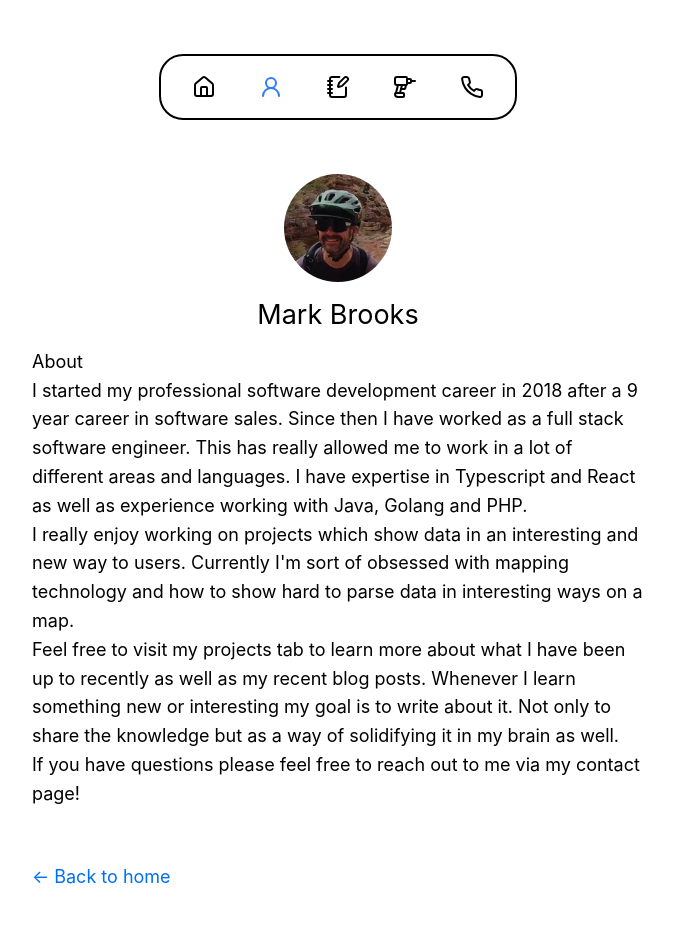
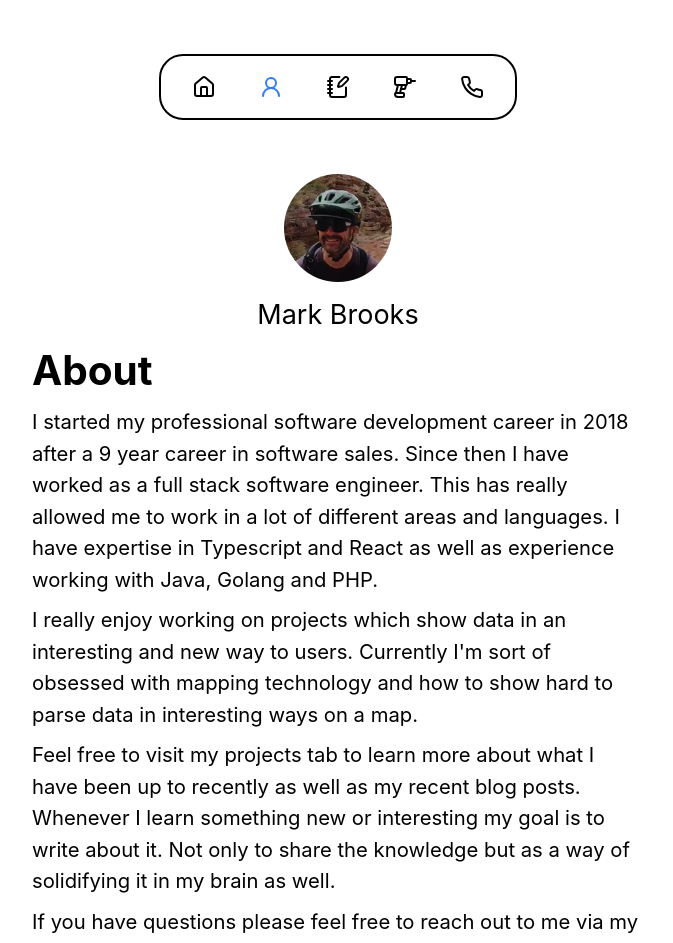
Before and after one commit to brooksmarka/nextjs-blog, a Next.js app: page /about in a window 1280 px wide. Shown: the top 943 px of the page, without its empty margins (302-975 px from the left). Built offline with nearby package versions, Linux system fonts and the light colour scheme.

Commit message:
fix spacing and make things look nice

```diff
--- a/components/Heading.js
+++ b/components/Heading.js
@@ -4,7 +4,7 @@ const Heading = ({ children }) => {
   // CUSTOM HEADING FOR ALL PAGE
   return (
     <FramerWrapper y={0} x={-100}>
-      <h1 className="font-poppins text-primary font-bold text-4xl name_underline max-sm:text-2xl">
+      <h1 className="font-poppins text-primary font-bold text-4xl name_underline max-sm:text-2xl pb-2">
         {children}
       </h1>
     </FramerWrapper>
--- a/pages/about/index.js
+++ b/pages/about/index.js
@@ -1,13 +1,17 @@
 import Layout from "../../components/layout"
+import Heading from "../../components/Heading"
+import FramerWrapper from "../../components/FramerWrapper"
 
 export default function About() {
     return (
         <Layout contact>
-          <h1>About</h1>
-          <p>I started my professional software development career in 2018 after a 9 year career in software sales. Since then I have worked as a full stack software engineer. This has really allowed me to work in a lot of different areas and languages. I have expertise in Typescript and React as well as experience working with Java, Golang and PHP.</p>
-          <p>I really enjoy working on projects which show data in an interesting and new way to users.  Currently I'm sort of obsessed with mapping technology and how to show hard to parse data in interesting ways on a map.</p>
-          <p>Feel free to visit my projects tab to learn more about what I have been up to recently as well as my recent blog posts.  Whenever I learn something new or interesting my goal is to write about it.  Not only to share the knowledge but as a way of solidifying it in my brain as well.</p>
-          <p>If you have questions please feel free to reach out to me via my contact page!</p>
+          <Heading>About</Heading>
+          <FramerWrapper y={0} x={200}>
+            <p className="font-poppins text-lg w-full text-primary max-sm:text-base py-1">I started my professional software development career in 2018 after a 9 year career in software sales. Since then I have worked as a full stack software engineer. This has really allowed me to work in a lot of different areas and languages. I have expertise in Typescript and React as well as experience working with Java, Golang and PHP.</p>
+            <p className="font-poppins text-lg w-full text-primary max-sm:text-base py-1">I really enjoy working on projects which show data in an interesting and new way to users.  Currently I'm sort of obsessed with mapping technology and how to show hard to parse data in interesting ways on a map.</p>
+            <p className="font-poppins text-lg w-full text-primary max-sm:text-base py-1">Feel free to visit my projects tab to learn more about what I have been up to recently as well as my recent blog posts.  Whenever I learn something new or interesting my goal is to write about it.  Not only to share the knowledge but as a way of solidifying it in my brain as well.</p>
+            <p className="font-poppins text-lg w-full text-primary max-sm:text-base pt-1">If you have questions please feel free to reach out to me via my contact page!</p>
+          </FramerWrapper>
         </Layout>
       )
   }
--- a/pages/blog/index.js
+++ b/pages/blog/index.js
@@ -3,6 +3,8 @@ import utilStyles from '../../styles/utils.module.css';
 import { getSortedPostsData } from '../../lib/posts'
 import Link from 'next/link';
 import Date from '../../components/date';
+import Heading from '../../components/Heading';
+import FramerWrapper from '../../components/FramerWrapper';
 
 export async function getStaticProps() {
     const allPostsData = getSortedPostsData();
@@ -18,7 +20,12 @@ export default function Blog({allPostsData}) {
     return (
         <Layout contact>
           <section className={`${utilStyles.headingBlog} ${utilStyles.padding1px}`}>
-            <h2>Blog</h2>
+              <Heading>Blog</Heading>
+              <FramerWrapper y={0} x={200}>
+                <p className="font-poppins text-xl w-full text-primary max-sm:text-base pb-2">
+                I write about my projects and other stuff here
+                </p>
+              </FramerWrapper>
               <ul className={utilStyles.list}>
               {allPostsData.map(({ id, date, title }) => (
                   <li className={utilStyles.listItem} key={id}>
--- a/pages/contact/index.js
+++ b/pages/contact/index.js
@@ -1,6 +1,8 @@
 import Layout from "../../components/layout";
 import { Linkedin, Mail, Github } from "lucide-react";
 import Link from "next/link";
+import Heading from "../../components/Heading";
+import FramerWrapper from "../../components/FramerWrapper";
 
 export default function Contact() {
   const items = [
@@ -12,7 +14,12 @@ export default function Contact() {
   return (
     <Layout contact>
       <div className="contactContainer">
-        <h1 className="contactTitle">Contact</h1>
+        <Heading>Contact</Heading>
+        <FramerWrapper y={0} x={200}>
+            <p className="font-poppins text-xl w-full text-primary max-sm:text-base pb-2">
+             If you have questions or just want to chat feel free to reach out to me via the below channels!
+            </p>
+          </FramerWrapper>
         <div className="contactLinkContainer">
           {items.map((item) => (
             <Link
--- a/pages/index.js
+++ b/pages/index.js
@@ -4,6 +4,8 @@ import utilStyles from '../styles/utils.module.css';
 import { getSortedPostsData } from '../lib/posts';
 import Link from 'next/link';
 import Date from '../components/date';
+import Heading from '../components/Heading';
+import FramerWrapper from '../components/FramerWrapper';
 
 export async function getStaticProps() {
   const allPostsData = getSortedPostsData();
@@ -20,11 +22,14 @@ export default function Home({ allPostsData }) {
       <Head>
         <title>{siteTitle}</title>
       </Head>
-      <section className={utilStyles.headingMd}>
-        <p>Hi, I'm Mark, a Software Engineer out of Colorado.</p>
-      </section>
+
+      <FramerWrapper y={0} x={200}>
+            <p className="font-poppins text-xl w-full text-primary max-sm:text-base center text-center pb-5">
+              Hi, I'm Mark, a Software Engineer out of Colorado.
+            </p>
+      </FramerWrapper>
       <section className={`${utilStyles.headingBlog} ${utilStyles.padding1px}`}>
-        <h2>Blog</h2>
+        <Heading>Blog</Heading>
         <ul className={utilStyles.list}>
           {allPostsData.map(({ id, date, title }) => (
             <li className={utilStyles.listItem} key={id}>
--- a/pages/posts/[id].js
+++ b/pages/posts/[id].js
@@ -1,6 +1,7 @@
 import Layout from '../../components/layout';
 import { getAllPostIds, getPostData } from '../../lib/posts'
 import Head from 'next/head';
+import Heading from '../../components/Heading';
 import Date from '../../components/date';
 import utilStyles from '../../styles/utils.module.css';
 
@@ -25,9 +26,9 @@ export async function getStaticPaths() {
 export default function Post({ postData }) {
     return (
       <Layout>
-        <Head>
+        <Heading>
           <title>{postData.title}</title>
-        </Head>
+        </Heading>
         <article>
           <h1 className={utilStyles.headingXl}>{postData.title}</h1>
           <div className={utilStyles.lightText}>
--- a/pages/projects/index.js
+++ b/pages/projects/index.js
@@ -12,7 +12,7 @@ export default function Projects() {
       description:
         "A place to share trail status with your friends",
       tags: ["Typescript", "AWS Amplify", "Mapbox", "Vite"],
-      link: "https://www.mudorhero.org",
+      link: "https://github.com/brooksmarka/g2g",
     },
     {
       title: "Trail Creator",
@@ -35,7 +35,7 @@ export default function Projects() {
 
       <div className="h-full w-full relative flex flex-col items-start gap-5 overflow-hidden">
         <div className="flex flex-col gap-3">
-        <Heading>Projects</Heading>
+          <Heading>Projects</Heading>
           <FramerWrapper y={0} x={200}>
             <p className="font-poppins text-xl w-full text-primary max-sm:text-base">
              Take a look at my previous projects. Feel free to explore these projects and reach out via the contact page if you have questions!
```
Lines whose indentation alone changed are shown as unchanged.
